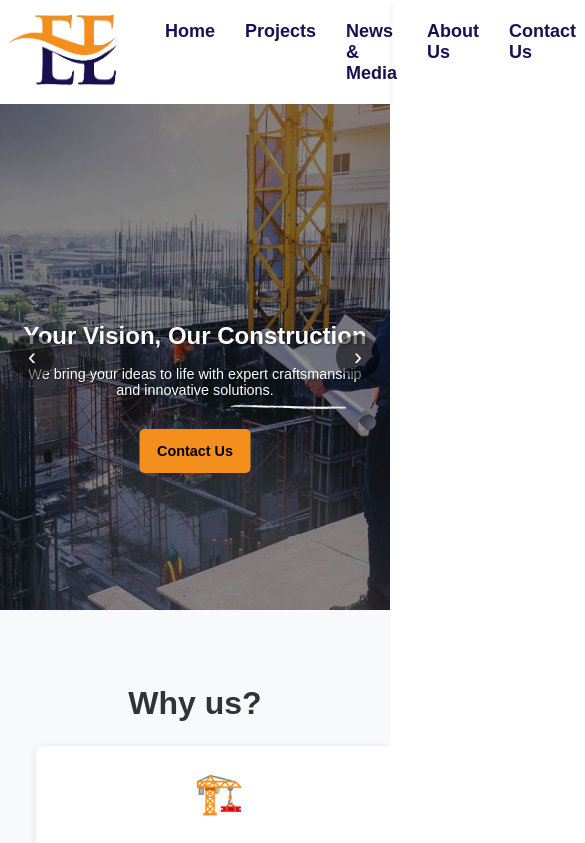
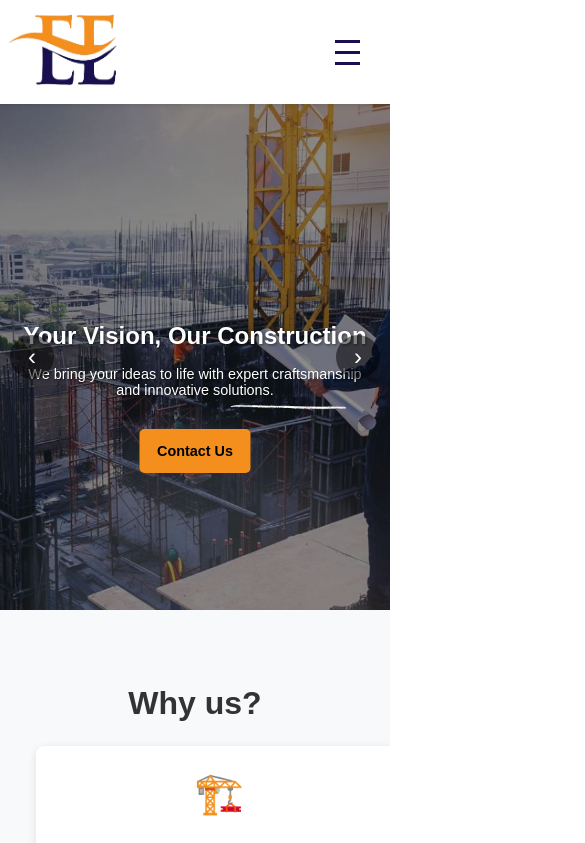
Before and after one commit to NuwaniSeram/static_webiste, a React (Create React App) app in the folder frontend/: page / in a window 390 px wide. Shown: the top 843 px of the page, 585 px wide, since content can reach past the window. Built offline with nearby package versions, Linux system fonts and the light colour scheme.

Commit message:
Changes to Header.css - Mobile responsive Navbar

```diff
--- a/frontend/src/css/Header.css
+++ b/frontend/src/css/Header.css
@@ -4,10 +4,10 @@
   justify-content: space-between;
   align-items: center;
   background-color: white;
-    padding: 0px;
-    /* color: #333333; */
+  padding-right: 20px;
   box-shadow: 0 2px 5px rgba(0, 0, 0, 0.1);
-    padding-right: 20px;
+  position: relative;
+  z-index: 1000;
 }
 
 .header-logo {
@@ -21,6 +21,7 @@
   padding: 0;
 }
 
+/* Desktop Nav */
 .header-nav ul {
   list-style: none;
   display: flex;
@@ -43,3 +44,53 @@
 .header-nav a:hover {
   color: #f48f1d;
 }
+
+/* Hamburger menu */
+.hamburger {
+  display: none;
+  flex-direction: column;
+  cursor: pointer;
+  padding: 10px;
+}
+
+.hamburger .bar {
+  width: 25px;
+  height: 3px;
+  background-color: #191051;
+  margin: 4px 0;
+  transition: 0.4s;
+}
+
+/* Mobile Styles */
+@media (max-width: 768px) {
+  .hamburger {
+    display: flex;
+  }
+
+  .header-nav {
+    position: absolute;
+    top: 100%;
+    right: 0;
+    background-color: white;
+    width: 100%;
+    max-height: 0;
+    overflow: hidden;
+    flex-direction: column;
+    transition: max-height 0.3s ease-in-out;
+  }
+
+  .header-nav.active {
+    max-height: 500px;
+    box-shadow: 0px 4px 8px rgba(0, 0, 0, 0.1);
+  }
+
+  .header-nav ul {
+    flex-direction: column;
+    align-items: center;
+    padding: 10px 0;
+  }
+
+  .header-nav li {
+    margin: 10px 0;
+  }
+}
```
Lines whose indentation alone changed are shown as unchanged.
